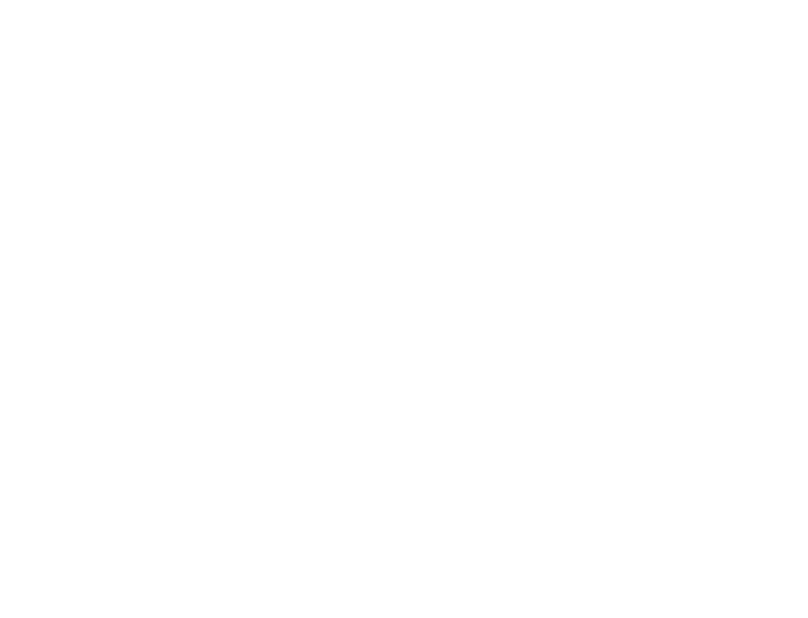
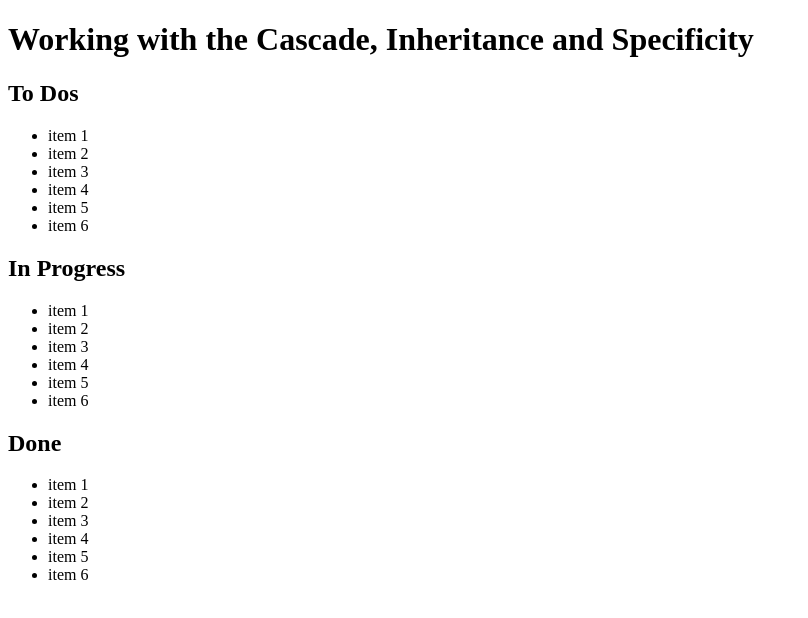
Before and after one commit to Milana041516/to-do-list-f23, a plain HTML site: page index.html in a window 1280 px wide. Shown: the whole page, without its empty margins (0-808 px from the left). Drawn offline with Linux system fonts and the light colour scheme.

Commit message:
Update index.html
In this commit the basic html structure of a heading and list was added

```diff
--- a/index.html
+++ b/index.html
@@ -6,6 +6,46 @@
     <title>To Do List</title>
 </head>
 <body>
+    <header>
+        <h1>Working with the Cascade, Inheritance and Specificity</h1>
+    </header>
+    <main>
+        <article id="todo">
+            <h2>To Dos</h2>
+            <ul class="todo">
+                <li>item 1</li>
+                <li>item 2</li>
+                <li>item 3</li>
+                <li>item 4</li>
+                <li>item 5</li>
+                <li>item 6</li>
+            </ul>
+        </article>
 
+        <article id="inprogress">
+            <h2>In Progress</h2>
+            <ul class="inprogress">
+                <li>item 1</li>
+                <li>item 2</li>
+                <li>item 3</li>
+                <li>item 4</li>
+                <li>item 5</li>
+                <li>item 6</li>
+            </ul>
+        </article>
+
+        <article id="done">
+            <h2>Done</h2>
+            <ul class="done">
+                <li>item 1</li>
+                <li>item 2</li>
+                <li>item 3</li>
+                <li>item 4</li>
+                <li>item 5</li>
+                <li>item 6</li>
+            </ul>
+        </article>
+
+    </main>
 </body>
 </html>
```
